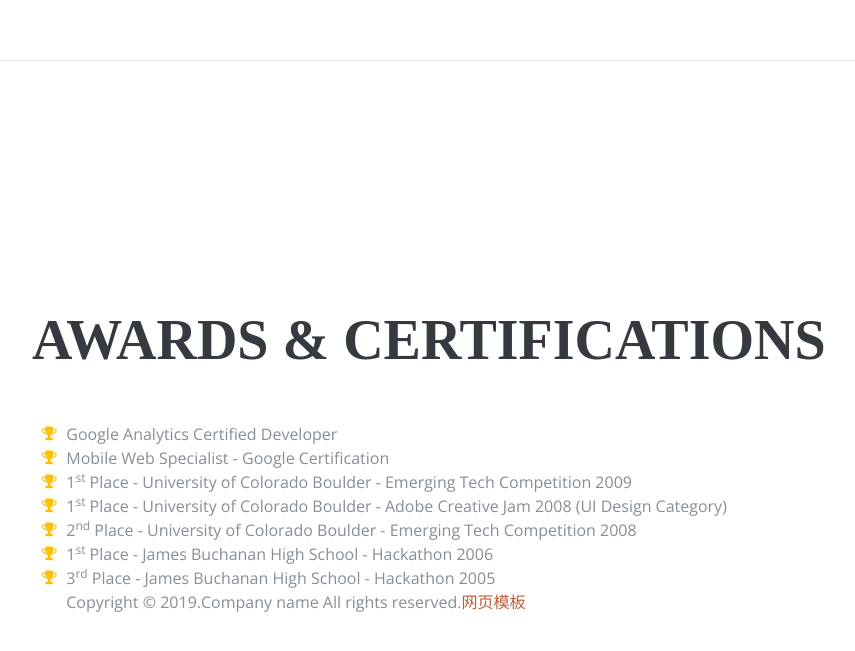
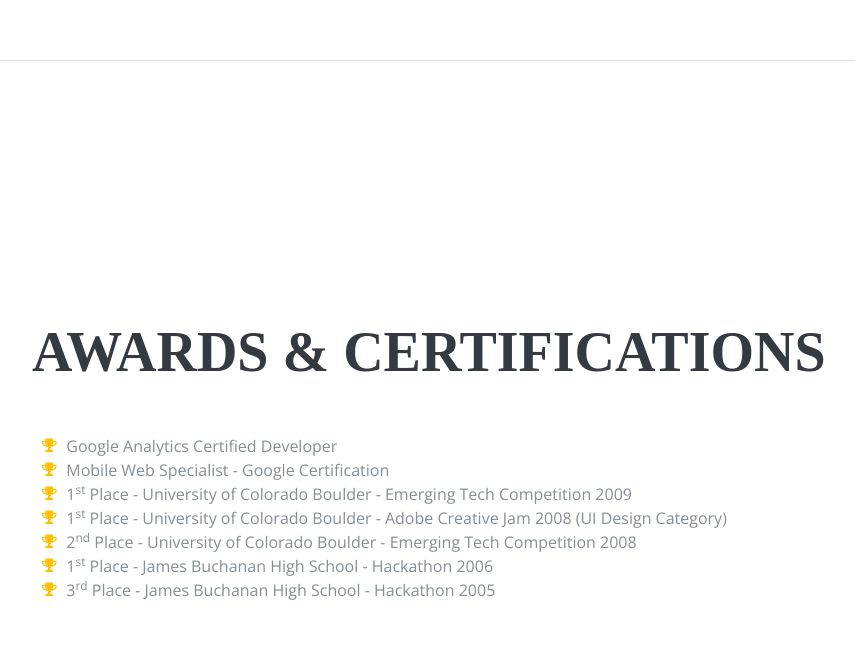
Before and after one commit to realpikaqiu/realpikaqiu.github.io, a plain HTML site: page index.html in a window 1280 px wide. Shown: the part 4247-4898 px from the top of the page, without its empty margins (288-1143 px from the left). Drawn offline with nearby package versions, Linux system fonts and the light colour scheme; a web font is replaced by a local one.

Commit message:
传不上去 再传

```diff
--- a/index.html
+++ b/index.html
@@ -291,7 +291,7 @@
 		  <i class="fa-li fa fa-trophy text-warning"></i>
 		  3<sup>rd</sup>
 		  Place - James Buchanan High School - Hackathon 2005</li>
-		  <li>Copyright &copy; 2019.Company name All rights reserved.<a target="_blank" href="http://sc.chinaz.com/moban/">&#x7F51;&#x9875;&#x6A21;&#x677F;</a></li>
+
 	  </ul>
 	</div>
   </section>
```
Also changed, not shown: 测试.txt (added), 测试上传到云.txt (deleted).
